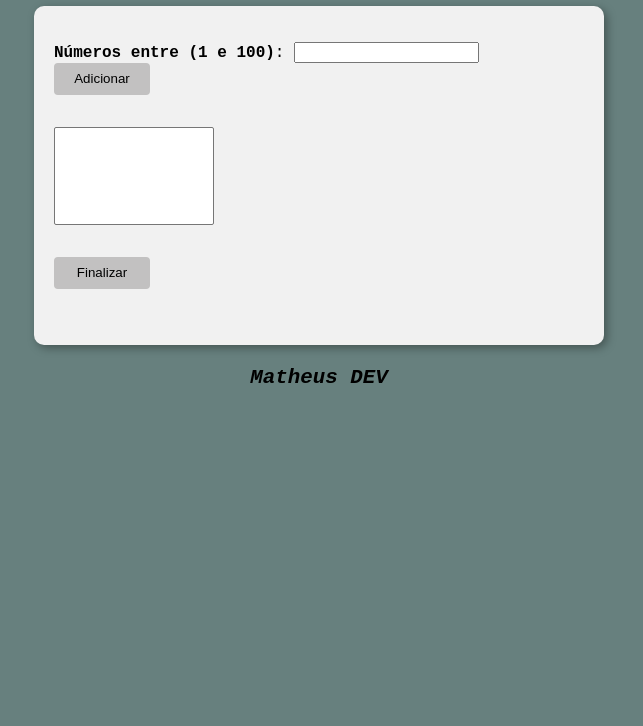
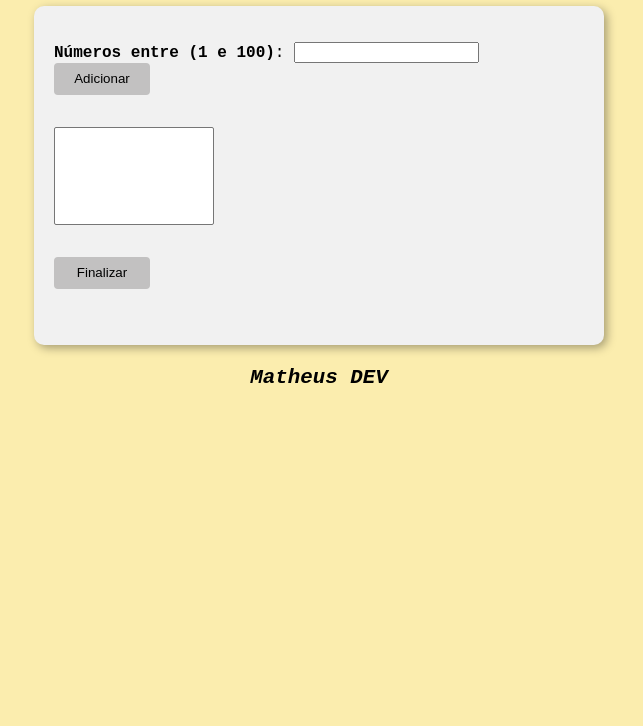
Before and after one commit to 1Maatheus/analisadordeNumeros, a plain HTML site: page index.html in a window 1280 px wide. Shown: the part 74-800 px from the top of the page, without its empty margins (321-964 px from the left). Drawn offline with Linux system fonts and the light colour scheme.

Commit message:
changed bg color

```diff
--- a/style.css
+++ b/style.css
@@ -1,5 +1,5 @@
 body {
-  background-color: rgb(103, 128, 126);
+  background-color: rgba(247, 214, 64, 0.418);
   font-family: "Inconsolata", monospace;
   font-size: 1rem;
 }
```
